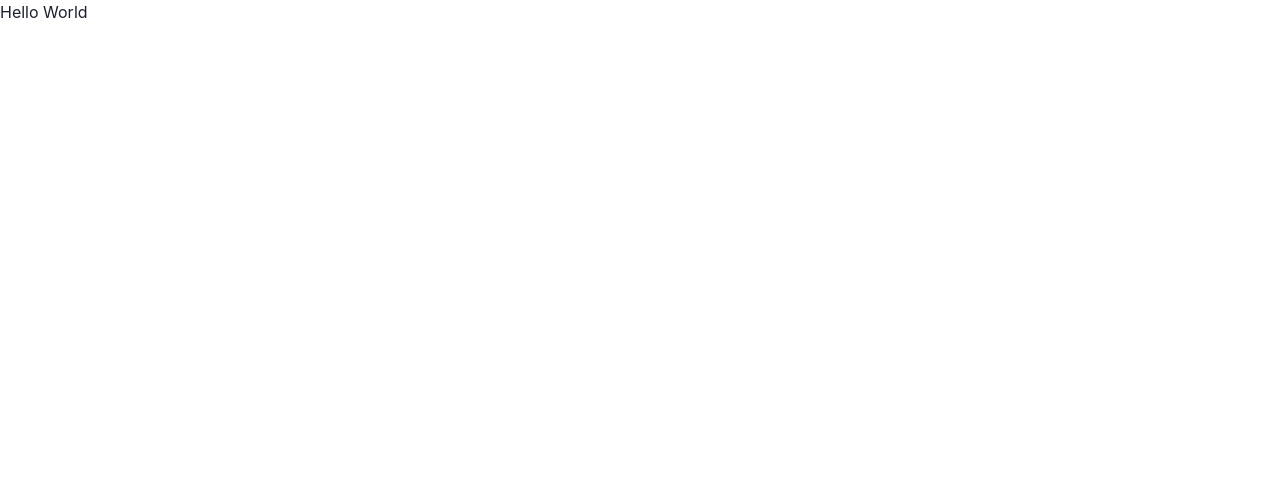
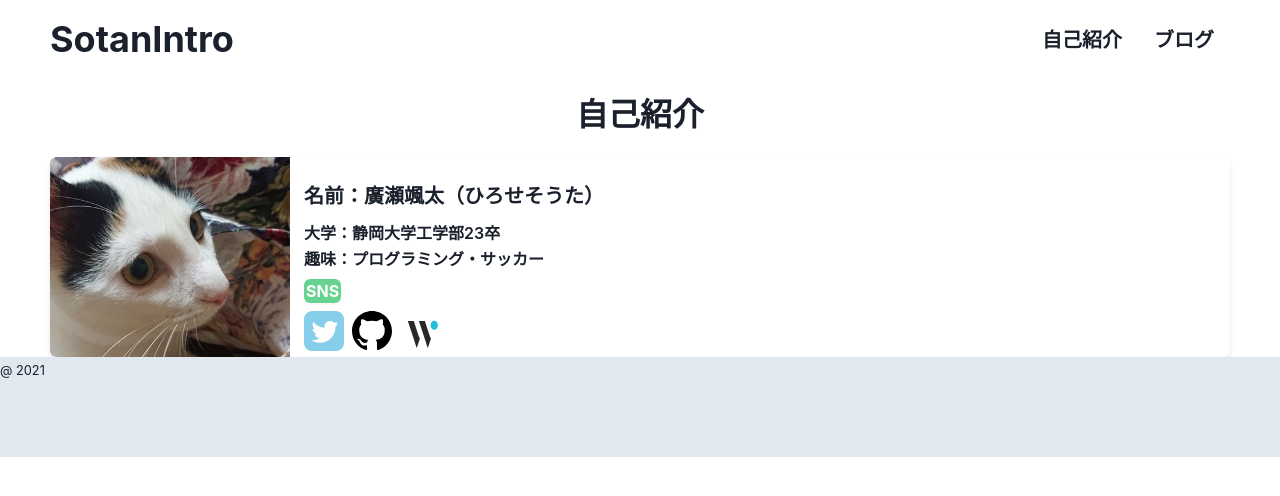
Before and after one commit to Sota529/Myintro, a Next.js app: page / in a window 1280 px wide. Shown: the top 496 px of the page. Built offline with nearby package versions, Linux system fonts and the light colour scheme.

Commit message:
🎨 index.tsx 変更　+α

```diff
--- a/pages/index.tsx
+++ /dev/null
@@ -1,11 +0,0 @@
-import { NextPage } from "next";
-
-const Home: NextPage = () => {
-  return (
-    <>
-      <h1>Hello World</h1>
-    </>
-  );
-};
-
-export default Home;
--- a/src/components/footer.tsx
+++ b/src/components/footer.tsx
@@ -1,9 +1,12 @@
+import { Box } from "@chakra-ui/react";
 import { VFC } from "react";
 
 export const Footer: VFC = () => {
   return (
-    <footer>
-      <small lang="en">@ 2021</small>
-    </footer>
+    <Box h="100px" bg="gray.200">
+      <footer>
+        <small lang="en">@ 2021</small>
+      </footer>
+    </Box>
   );
 };
--- /dev/null
+++ b/src/pages/index.tsx
@@ -0,0 +1,70 @@
+import { NextPage } from "next";
+import { Layout } from "../components/layout";
+import { Footer } from "../components/footer";
+import { Header } from "../components/header";
+import { Twitter } from "../Icon/twitter";
+import { Github } from "../Icon/github";
+import { Wantedly } from "../Icon/wantedly";
+import { Box, Heading, Text } from "@chakra-ui/layout";
+import { Image } from "@chakra-ui/image";
+
+const Home: NextPage = () => {
+  return (
+    <>
+      <Layout>
+        <Header />
+        <Heading textAlign="center" fontSize="32px" mt="16px">
+          自己紹介
+        </Heading>
+        <Box
+          shadow="md"
+          mt="23px"
+          borderRadius="md"
+          h={{ sm: "200px" }}
+          display={{ sm: "flex" }}
+          textOverflow="ellipsis"
+          whiteSpace="nowrap"
+          overflow="hidden"
+        >
+          <Image
+            src="./intro.jpg"
+            alt="自己紹介の写真"
+            objectFit="cover"
+            display="inline-block"
+            borderLeftRadius="md"
+            w={{ sm: "240px" }}
+          />
+          <Box fontWeight="semibold" p="0.25em" ml="10px">
+            <Text fontSize="20px" m="1em 0 0.5em">
+              名前：廣瀬颯太（ひろせそうた）
+            </Text>
+            <Text>大学：静岡大学工学部23卒</Text>
+            <Text pt="0.1em">趣味：プログラミング・サッカー</Text>
+            <Box mt="8px">
+              <Text
+                fontWeight="bold"
+                color="white"
+                bg="green.300"
+                as="span"
+                p="0.5"
+                borderRadius="md"
+                shadow="sm"
+              >
+                SNS
+              </Text>
+              <br />
+              <Box mt="8px">
+                <Twitter />
+                <Github />
+                <Wantedly/>
+              </Box>
+            </Box>
+          </Box>
+        </Box>
+      </Layout>
+      <Footer />
+    </>
+  );
+};
+
+export default Home;
```
Also changed, not shown: public/Icon/twitter.tsx (deleted, +0 -18 lines), src/pages/_app.tsx (renamed from pages/_app.tsx), src/pages/api/hello.ts (renamed from pages/api/hello.ts).
